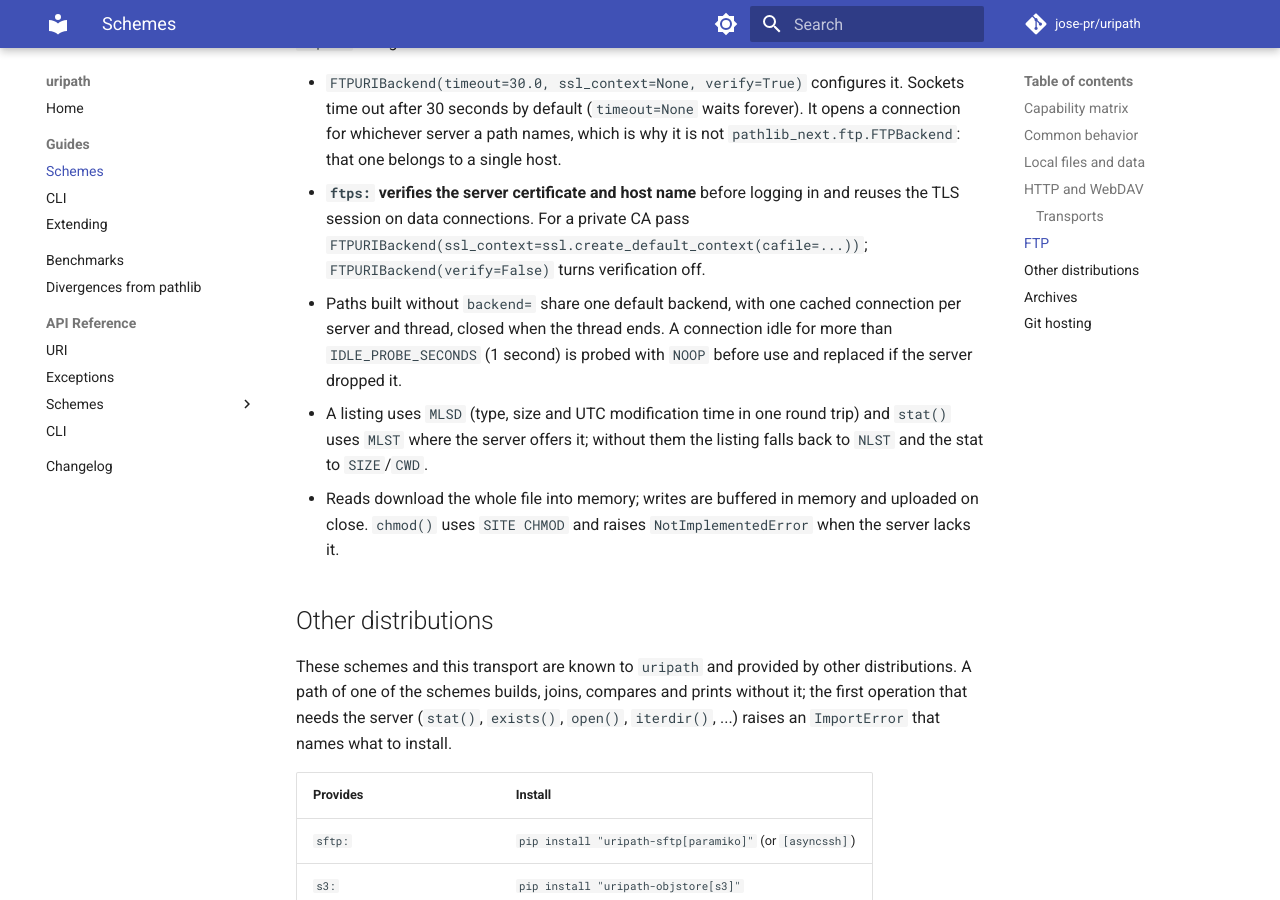
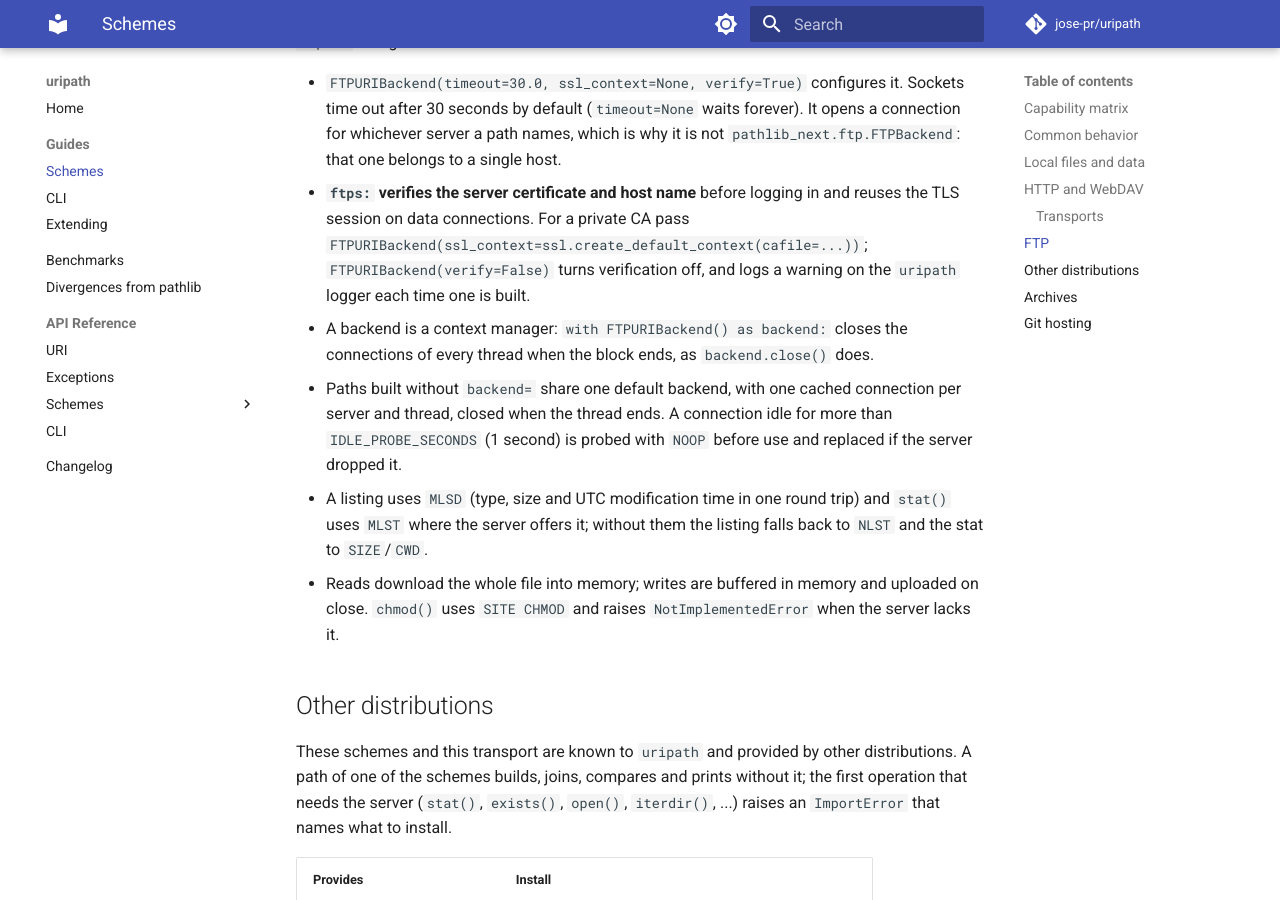
Before and after one commit to jose-pr/uripath, an MkDocs documentation site: the page built from docs/guides/schemes.md, in a window 1280 px wide and 900 px high, scrolled down 4432 px. Built offline with MkDocs 1.6.1 and Material for MkDocs 9.7.7, drawn with Linux system fonts in a browser that asks for light colours; comment, search, counter and statistics services are not loaded.

Commit message:
docs: the schemes guide says how an FTP backend is closed and when it warns

```diff
--- a/docs/guides/schemes.md
+++ b/docs/guides/schemes.md
@@ -164,7 +164,10 @@ host="h", user="u", tls=True)` is the same tree without a `ftp://` string.
 - **`ftps:` verifies the server certificate and host name** before logging in
   and reuses the TLS session on data connections. For a private CA pass
   `FTPURIBackend(ssl_context=ssl.create_default_context(cafile=...))`;
-  `FTPURIBackend(verify=False)` turns verification off.
+  `FTPURIBackend(verify=False)` turns verification off, and logs a warning on
+  the `uripath` logger each time one is built.
+- A backend is a context manager: `with FTPURIBackend() as backend:` closes the
+  connections of every thread when the block ends, as `backend.close()` does.
 - Paths built without `backend=` share one default backend, with one cached
   connection per server and thread, closed when the thread ends. A connection
   idle for more than `IDLE_PROBE_SECONDS` (1 second) is probed with `NOOP`
```
